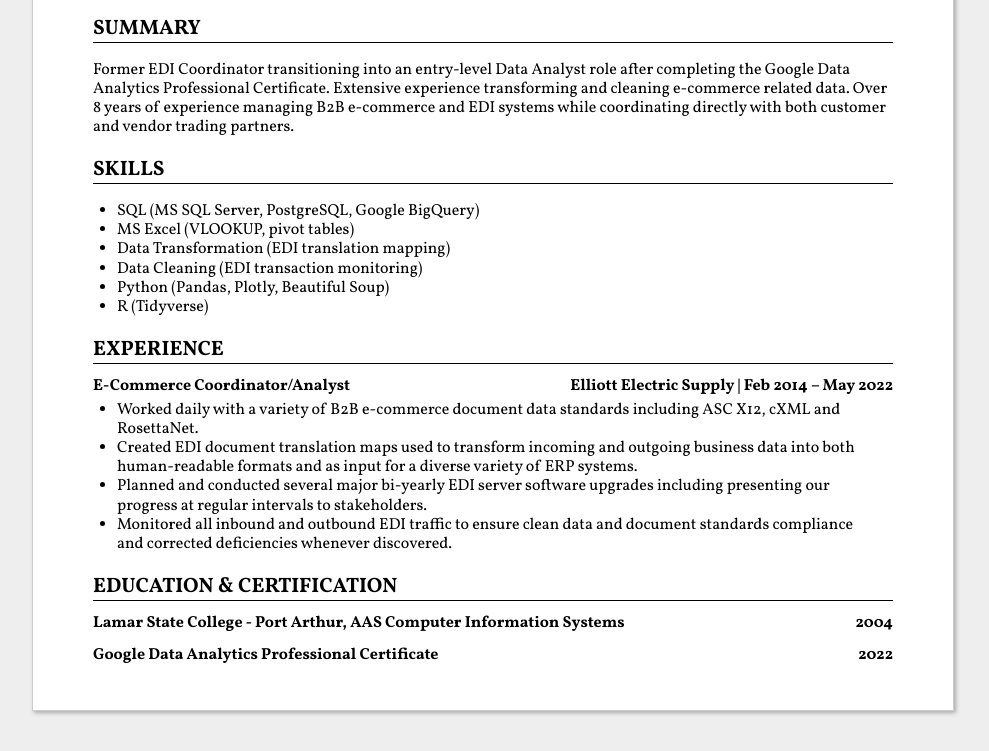
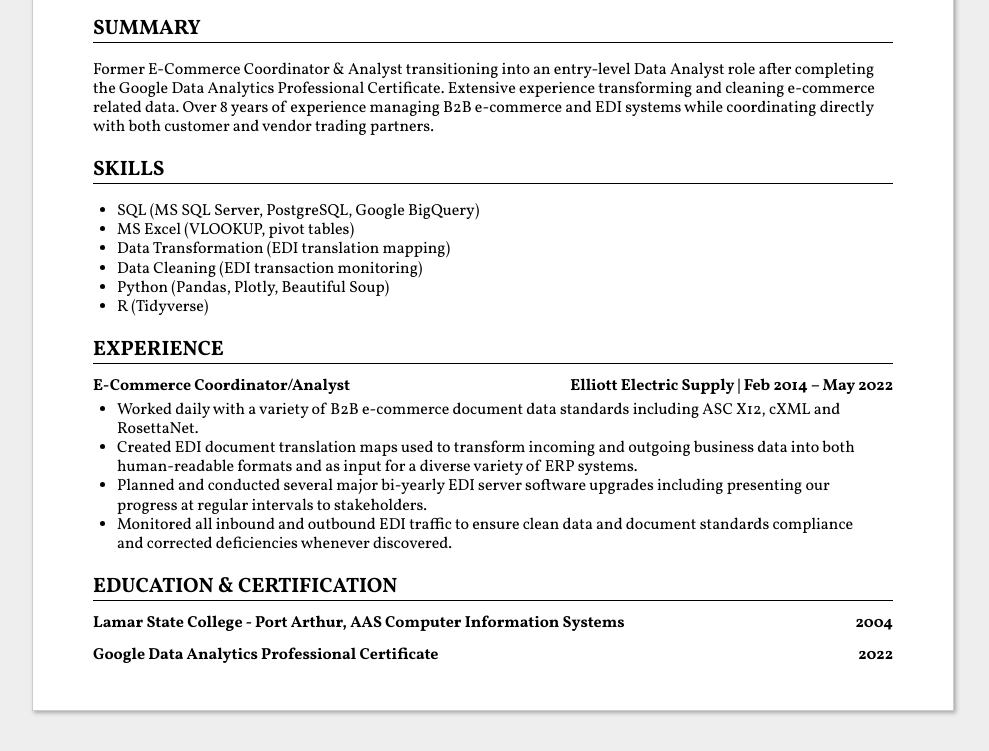
Before and after one commit to davidRortego/web-resume, a plain HTML site: page index.html in a window 1280 px wide. Shown: the part 142-893 px from the top of the page, without its empty margins (147-1136 px from the left). Drawn offline with Linux system fonts and the light colour scheme.

Commit message:
rewording summary a littl ebit

```diff
--- a/index.html
+++ b/index.html
@@ -139,7 +139,7 @@ line. It is intended to be used for contact details -->
 is intended to be used for a short summary. -->
 <h2>Summary</h2>
 <h3><span> </span><span> </span></h3>
-<p>Former EDI Coordinator transitioning into an entry-level Data Analyst role after completing the Google Data Analytics Professional Certificate.  Extensive experience transforming and cleaning e-commerce related data.  Over 8 years of experience managing B2B e-commerce and EDI systems while coordinating directly with both customer and vendor trading partners.</p>
+<p>Former E-Commerce Coordinator &amp; Analyst transitioning into an entry-level Data Analyst role after completing the Google Data Analytics Professional Certificate.  Extensive experience transforming and cleaning e-commerce related data.  Over 8 years of experience managing B2B e-commerce and EDI systems while coordinating directly with both customer and vendor trading partners.</p>
 <h2>Skills</h2>
 <h3><span> </span><span> </span></h3>
 <ul>
```
Also changed, not shown: resume.html (+1 -1 lines), 2 other files.
